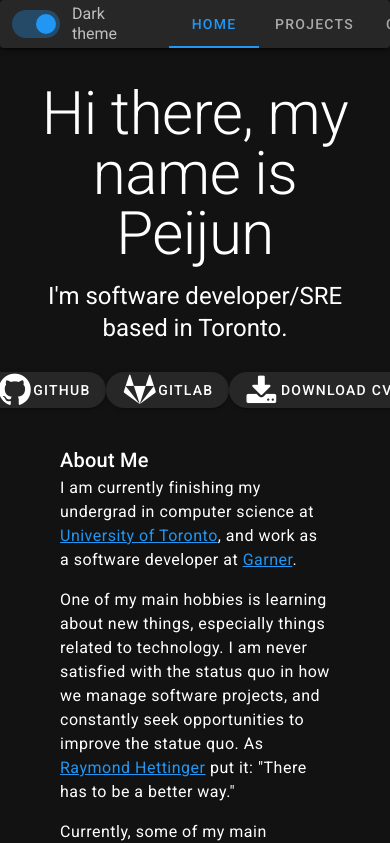
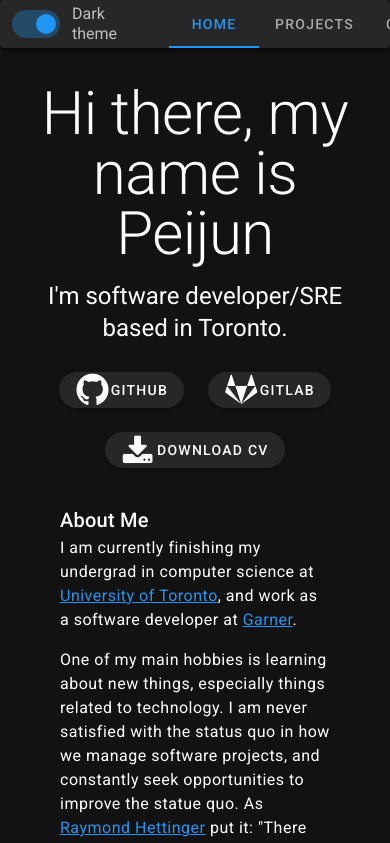
Before and after one commit to MaT1g3R/peijun.dev, a Vue app: page / in a window 390 px wide. Shown: the top 843 px of the page. Built offline with nearby package versions, Linux system fonts and the light colour scheme; what vue-resource would draw is missing.

Commit message:
Use grid to keep buttons on screen on mobile

```diff
--- a/src/components/Home.vue
+++ b/src/components/Home.vue
@@ -5,11 +5,15 @@
       <p class="text-center headline">
         I'm software developer/SRE based in Toronto.
       </p>
-      <v-container id="links">
+      <v-container id="links" fluid>
+        <v-row align="center" justify="center">
+          <v-col cols="auto">
             <v-btn href="https://github.com/MaT1g3R" target="_blank" rounded>
               <i class="nf nf-oct-mark_github"></i>
               GitHub
             </v-btn>
+          </v-col>
+          <v-col cols="auto">
             <v-btn
               href="https://gitlab.otonokizaka.moe/Umi"
               target="_blank"
@@ -18,10 +22,14 @@
               <i class="nf nf-fa-gitlab"></i>
               GitLab
             </v-btn>
+          </v-col>
+          <v-col cols="auto">
             <v-btn href="/static/peijun-ma-cv.pdf" target="_blank" rounded>
               <i class="nf nf-fa-download"></i>
               Download CV
             </v-btn>
+          </v-col>
+        </v-row>
       </v-container>
       <v-container id="about-me" class="body-1">
         <v-container>
@@ -109,8 +117,4 @@ export default class Home extends Vue {}
   margin-right: 0.15rem;
   text-align: left;
 }
-#links {
-  display: flex;
-  justify-content: center;
-}
 </style>
```
Lines whose indentation alone changed are shown as unchanged.
